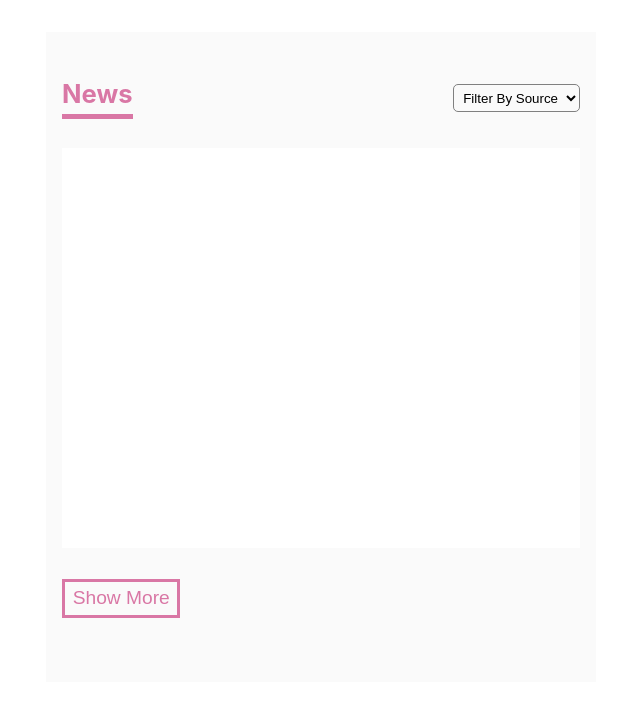
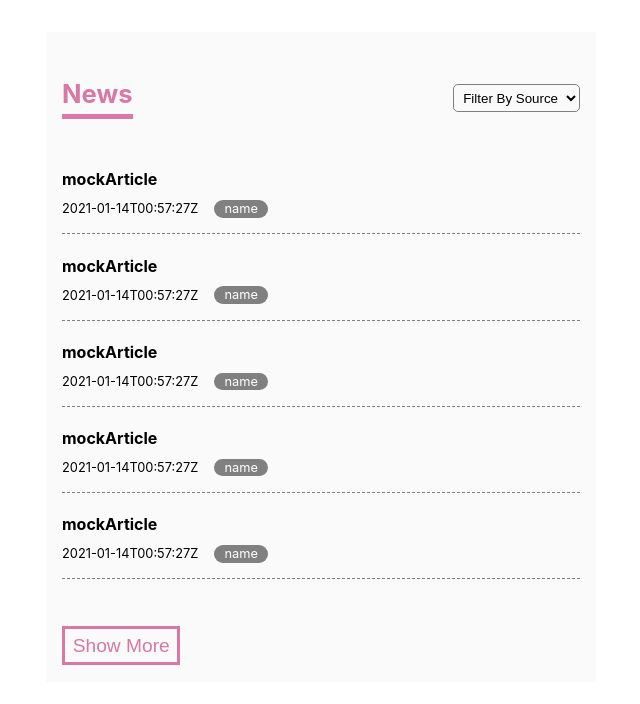
Before and after one commit to andrei-aleksanian/newsAssessment, a React (Create React App) app: page / in a window 1280 px wide. Shown: the top 704 px of the page, without its empty margins (319-959 px from the left). Built offline with nearby package versions, Linux system fonts and the light colour scheme.

Commit message:
Test gettingArticles

```diff
--- a/src/App.tsx
+++ b/src/App.tsx
@@ -18,10 +18,66 @@ const mockArticles = [
       urlToImage: "/",
       publishedAt: "2021-01-14T00:57:27Z",
       content: ""
-  }
+  },
+  {
+    source: {
+        id: "",
+        name: "name"
+    },
+    author: "",
+    title: "mockArticle",
+    description: "foo",
+    url: "/",
+    urlToImage: "/",
+    publishedAt: "2021-01-14T00:57:27Z",
+    content: ""
+},
+{
+  source: {
+      id: "",
+      name: "name"
+  },
+  author: "",
+  title: "mockArticle",
+  description: "foo",
+  url: "/",
+  urlToImage: "/",
+  publishedAt: "2021-01-14T00:57:27Z",
+  content: ""
+},
+{
+  source: {
+      id: "",
+      name: "name"
+  },
+  author: "",
+  title: "mockArticle",
+  description: "foo",
+  url: "/",
+  urlToImage: "/",
+  publishedAt: "2021-01-14T00:57:27Z",
+  content: ""
+},
+{
+  source: {
+      id: "",
+      name: "name"
+  },
+  author: "",
+  title: "mockArticle",
+  description: "foo",
+  url: "/",
+  urlToImage: "/",
+  publishedAt: "2021-01-14T00:57:27Z",
+  content: ""
+}
 ] as ArticleProps[]
 
 const App = () => {
+  const getArticles = (page: number) => {
+
+  }
+
   const Header = () => (
     <div role="header" className={classes.Header}>
       <h1 role="h1">News</h1>
--- a/src/components/News/News.module.css
+++ b/src/components/News/News.module.css
@@ -1,4 +1,3 @@
 .News {
     min-height: 400px;
-    background-color: white;
 }
--- a/src/components/News/News.tsx
+++ b/src/components/News/News.tsx
@@ -11,7 +11,7 @@ export interface NewsProps {
 const News = ({articles}: NewsProps) => {
     return (
         <div role="newsSpace" className={classes.News}>
-
+            {articles.map(a => <Article key={a.url} {...a}/>)}
         </div>
     )
 }
--- a/src/components/News/components/Article.module.css
+++ b/src/components/News/components/Article.module.css
@@ -0,0 +1,26 @@
+.Article {
+    margin-bottom: 1rem;
+    padding-bottom: 1rem;
+    border-bottom: 1px dashed grey;
+}
+
+.Article a {
+    text-decoration: none;
+    color: inherit;
+}
+
+.Article a h4 {
+    margin-bottom: 0.5rem;
+}
+
+.Article div span {
+    font-size: 0.8rem;
+}
+
+.Article div .Source {
+    margin-left: 1rem;
+    background-color: grey;
+    border-radius: 10px;
+    padding: 0.1em 0.8em;
+    color: white;
+}
--- a/src/components/News/components/Article.tsx
+++ b/src/components/News/components/Article.tsx
@@ -1,4 +1,6 @@
 import React from 'react'
+
+import classes from './Article.module.css'
 
 export interface ArticleProps {
     source: {
@@ -14,10 +16,14 @@ export interface ArticleProps {
     content: string
 }
 
-export default function Article({}: ArticleProps) {
+export default function Article({title, url, source: {name}, publishedAt}: ArticleProps) {
     return (
-        <div role="article">
-
+        <div role="article" className={classes.Article}>
+            <a href={url}><h4 role="title">{title}</h4></a>
+            <div>
+                <span>{publishedAt}</span>
+                <span className={classes.Source}>{name}</span>
+            </div>
         </div>
     )
 }
--- a/tsconfig.json
+++ b/tsconfig.json
@@ -18,7 +18,7 @@
     "resolveJsonModule": true,
     "isolatedModules": true,
     "noEmit": true,
-    "jsx": "react"
+    "jsx": "react-jsx"
   },
   "include": [
     "src"
```
Also changed, not shown: 2 other files (tests, documents, lock files or other folders).
